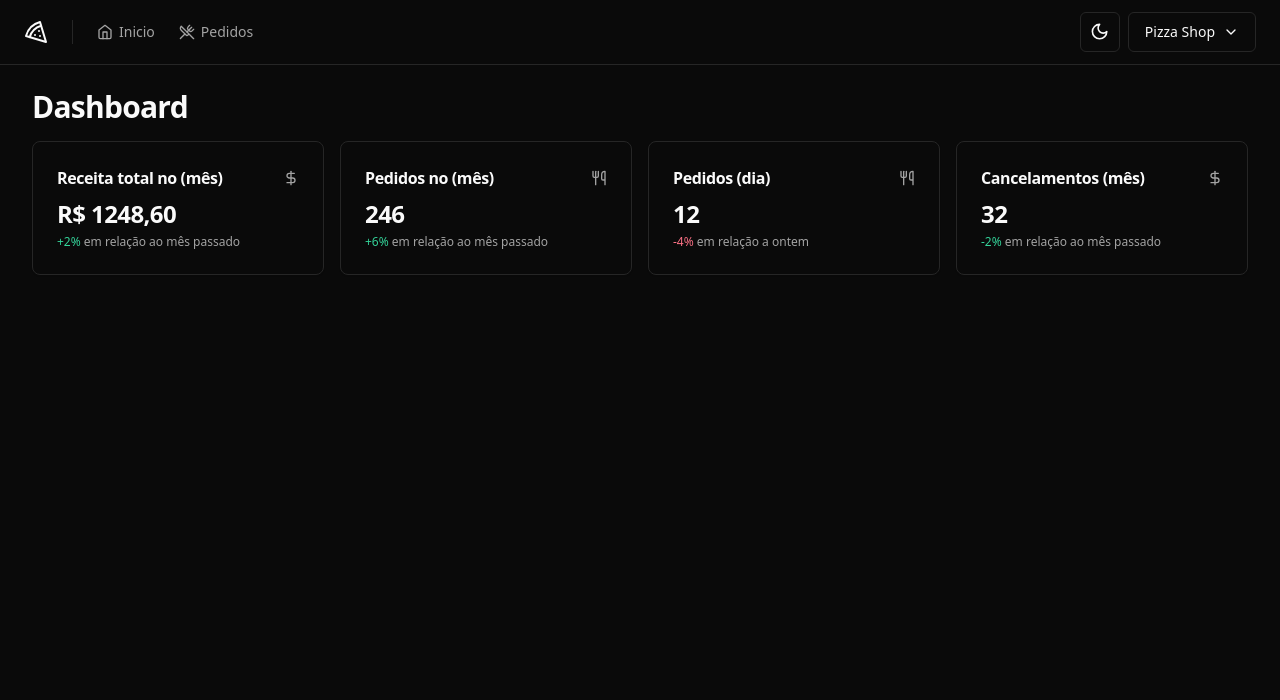
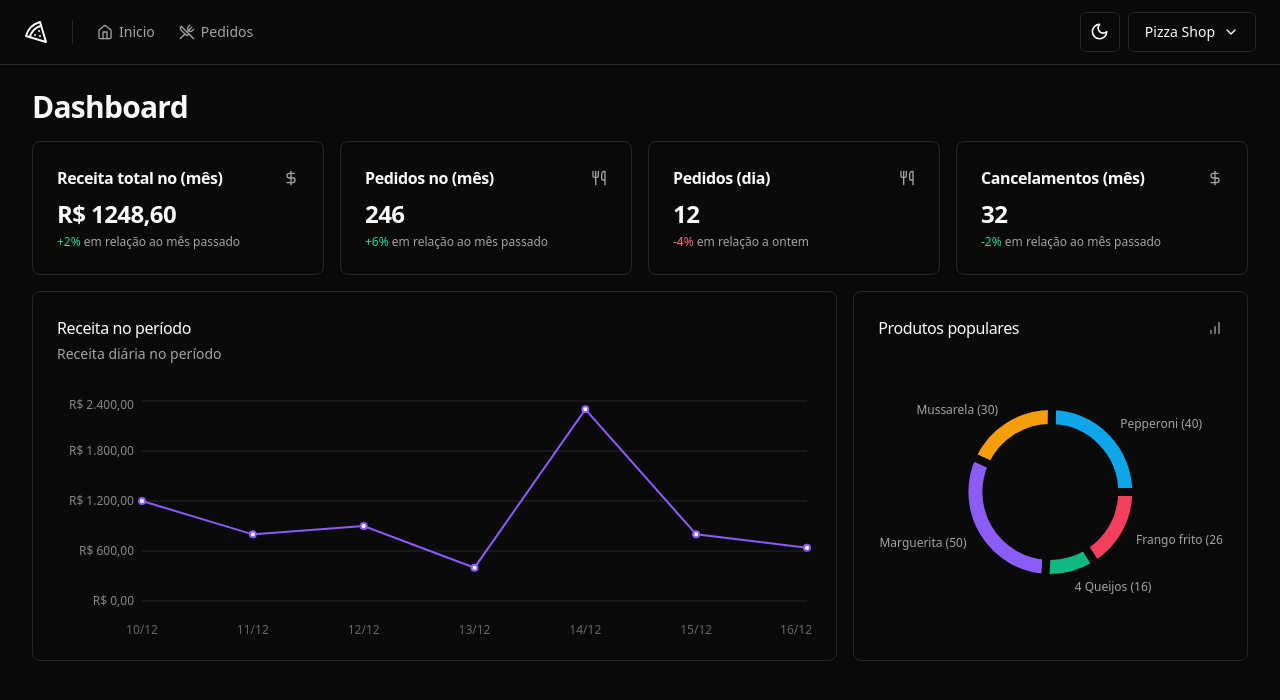
Before and after one commit to brunogallotte/pizza-shop, a React (Vite) app: page / in a window 1280 px wide. Shown: the top 700 px of the page. Built offline with nearby package versions, Linux system fonts and the light colour scheme.

Commit message:
Feat: add rechart in dashborad

```diff
--- a/package.json
+++ b/package.json
@@ -27,6 +27,7 @@
     "react-helmet-async": "^2.0.4",
     "react-hook-form": "^7.49.3",
     "react-router-dom": "^6.21.3",
+    "recharts": "^2.10.4",
     "sonner": "^1.3.1",
     "sort-by": "^1.2.0",
     "tailwind-merge": "^2.2.0",
--- /dev/null
+++ b/src/pages/404.tsx
@@ -0,0 +1,15 @@
+import { Link } from 'react-router-dom'
+
+export function NotFound() {
+  return (
+    <div className=" flex h-screen flex-col items-center justify-center gap-2">
+      <h1 className="text-4xl font-bold">Página não encontrada</h1>
+      <p className="text-accent-foreground">
+        Voltar para o{' '}
+        <Link to="/" className="text-sky-600 dark:text-sky-400">
+          dashboard
+        </Link>
+      </p>
+    </div>
+  )
+}
--- a/src/pages/app/dashboard/dashboard.tsx
+++ b/src/pages/app/dashboard/dashboard.tsx
@@ -4,6 +4,8 @@
 import { MonthCanceledOrdersAmountCard } from './month-canceled-orders-amount-card'
 import { MonthOrdersAmountCard } from './month-orders-amount-card'
 import { MonthRevenueCard } from './month-revenue-card'
+import { PopularProductsChart } from './popular-products-chart'
+import { RenevueChart } from './revenue-chart'
 
 export function Dashboard() {
   return (
@@ -18,6 +20,11 @@
           <DayOrdersAmountCard />
           <MonthCanceledOrdersAmountCard />
         </div>
+
+        <div className="grid grid-cols-9 gap-4">
+          <RenevueChart />
+          <PopularProductsChart />
+        </div>
       </div>
     </>
   )
--- /dev/null
+++ b/src/pages/app/dashboard/popular-products-chart.tsx
@@ -0,0 +1,98 @@
+import { BarChart } from 'lucide-react'
+import { Cell, Pie, PieChart, ResponsiveContainer, Tooltip } from 'recharts'
+import colors from 'tailwindcss/colors'
+
+import {
+  Card,
+  CardContent,
+  CardDescription,
+  CardHeader,
+  CardTitle,
+} from '@/components/ui/card'
+
+const data = [
+  { product: 'Pepperoni', amount: 40 },
+  { product: 'Mussarela', amount: 30 },
+  { product: 'Marguerita', amount: 50 },
+  { product: '4 Queijos', amount: 16 },
+  { product: 'Frango frito', amount: 26 },
+]
+
+const COLORS = [
+  colors.sky[500],
+  colors.amber[500],
+  colors.violet[500],
+  colors.emerald[500],
+  colors.rose[500],
+]
+
+export function PopularProductsChart() {
+  return (
+    <Card className="col-span-3">
+      <CardHeader className="pb-8">
+        <div className="flex items-center justify-between">
+          <CardTitle className="text-base font-medium">
+            Produtos populares
+          </CardTitle>
+          <BarChart className="h-4 w-4 text-muted-foreground" />
+        </div>
+      </CardHeader>
+      <CardContent>
+        <ResponsiveContainer width="100%" height={240}>
+          <PieChart style={{ fontSize: 12 }}>
+            <Pie
+              data={data}
+              dataKey="amount"
+              nameKey="product"
+              cx="50%"
+              cy="50%"
+              outerRadius={86}
+              innerRadius={64}
+              strokeWidth={8}
+              labelLine={false}
+              label={({
+                cx,
+                cy,
+                midAngle,
+                innerRadius,
+                outerRadius,
+                value,
+                index,
+              }) => {
+                const RADIAN = Math.PI / 180
+                const radius = 12 + innerRadius + (outerRadius - innerRadius)
+                const x = cx + radius * Math.cos(-midAngle * RADIAN)
+                const y = cy + radius * Math.sin(-midAngle * RADIAN)
+
+                return (
+                  <text
+                    x={x}
+                    y={y}
+                    className="fill-muted-foreground text-xs"
+                    textAnchor={x > cx ? 'start' : 'end'}
+                    dominantBaseline="central"
+                  >
+                    {data[index].product.length > 12
+                      ? data[index].product.substring(0, 12).concat('...')
+                      : data[index].product}{' '}
+                    ({value})
+                  </text>
+                )
+              }}
+            >
+              {data.map((_, index) => {
+                return (
+                  <Cell
+                    key={`cell-${index}`}
+                    fill={COLORS[index]}
+                    className="stroke-background"
+                  />
+                )
+              })}
+            </Pie>
+          </PieChart>
+        </ResponsiveContainer>
+      </CardContent>
+    </Card>
+  )
+}
--- /dev/null
+++ b/src/pages/app/dashboard/revenue-chart.tsx
@@ -0,0 +1,69 @@
+import {
+  CartesianGrid,
+  Line,
+  LineChart,
+  ResponsiveContainer,
+  Tooltip,
+  XAxis,
+  YAxis,
+} from 'recharts'
+import colors from 'tailwindcss/colors'
+
+import {
+  Card,
+  CardContent,
+  CardDescription,
+  CardHeader,
+  CardTitle,
+} from '@/components/ui/card'
+
+const data = [
+  { date: '10/12', revenue: 1200 },
+  { date: '11/12', revenue: 800 },
+  { date: '12/12', revenue: 900 },
+  { date: '13/12', revenue: 400 },
+  { date: '14/12', revenue: 2300 },
+  { date: '15/12', revenue: 800 },
+  { date: '16/12', revenue: 640 },
+]
+
+export function RenevueChart() {
+  return (
+    <Card className="col-span-6">
+      <CardHeader className="flex-row items-center justify-between pb-8">
+        <div className="space-y-1">
+          <CardTitle className="text-base font-medium">
+            Receita no período
+          </CardTitle>
+          <CardDescription>Receita diária no período</CardDescription>
+        </div>
+      </CardHeader>
+      <CardContent>
+        <ResponsiveContainer width="100%" height={240}>
+          <LineChart data={data} style={{ fontSize: 12 }}>
+            <XAxis dataKey="date" tickLine={false} axisLine={false} dy={16} />
+            <YAxis
+              stroke="#888"
+              axisLine={false}
+              tickLine={false}
+              width={80}
+              tickFormatter={(value: number) =>
+                value.toLocaleString('pt-BR', {
+                  style: 'currency',
+                  currency: 'BRL',
+                })
+              }
+            />
+            <CartesianGrid vertical={false} className="stroke-muted" />
+            <Line
+              type="linear"
+              strokeWidth={2}
+              dataKey="revenue"
+              stroke={colors.violet['500']}
+            />
+          </LineChart>
+        </ResponsiveContainer>
+      </CardContent>
+    </Card>
+  )
+}
--- a/src/routes.tsx
+++ b/src/routes.tsx
@@ -2,6 +2,7 @@
 
 import { AppLayout } from './pages/_layouts/app'
 import { AuthLayout } from './pages/_layouts/auth'
+import { NotFound } from './pages/404'
 import { Dashboard } from './pages/app/dashboard/dashboard'
 import { Orders } from './pages/app/orders/orders'
 import { SignIn } from './pages/auth/sign-in'
@@ -11,6 +12,7 @@
   {
     path: '/',
     element: <AppLayout />,
+    errorElement: <NotFound />,
     children: [
       { path: '/', element: <Dashboard /> },
       { path: '/orders', element: <Orders /> },
```
Also changed, not shown: 1 other file (tests, documents, lock files or other folders).
